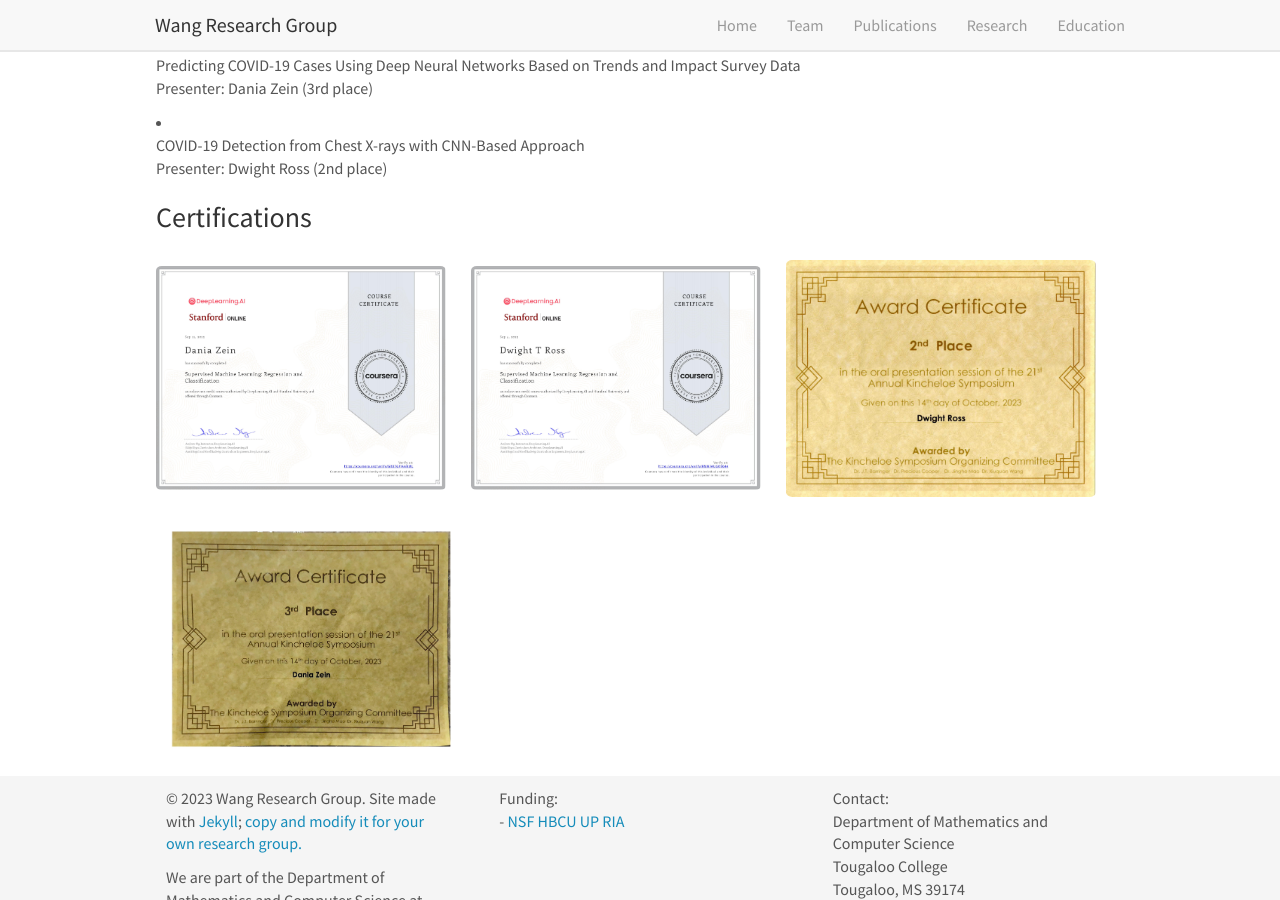
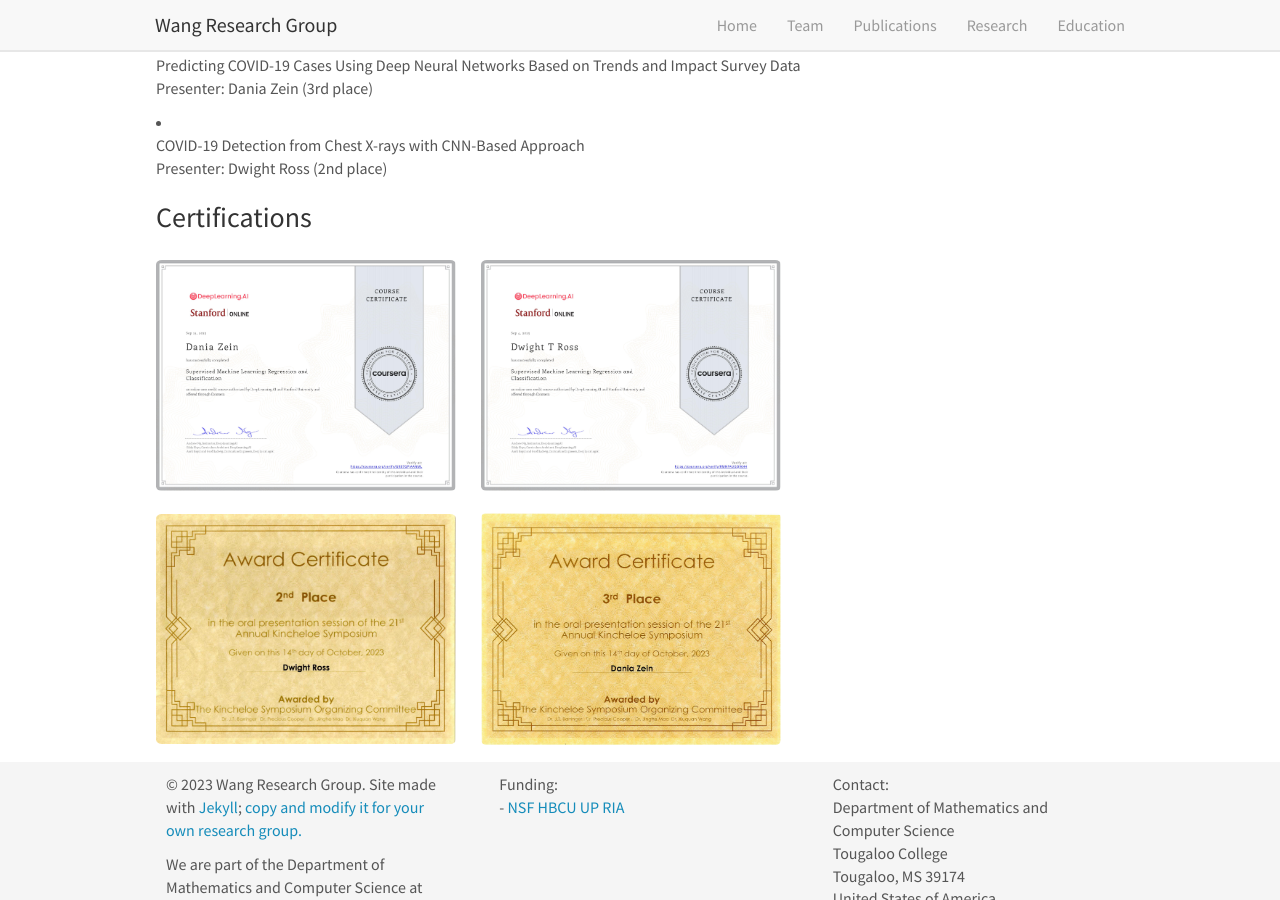
Before and after one commit to xiuquan0418/ResearchGroupWeb, a Jekyll site: the page built from _pages/education.md, in a window 1280 px wide and 900 px high, scrolled down 735 px. Built offline with Jekyll 4.4.1, drawn with Linux system fonts in a browser that asks for light colours; nearby versions of some CDN libraries.

Commit message:
update certificate

```diff
--- a/_pages/education.md
+++ b/_pages/education.md
@@ -65,8 +65,8 @@ Presenter: Dwight Ross (2nd place)
 
 ### Certifications
 <figure class="fourth">
-  <img src="{{ site.url }}{{ site.baseurl }}/images/Certificates/ML_Certificate_Dania_Zein.jpg" style="width: 290px">
-  <img src="{{ site.url }}{{ site.baseurl }}/images/Certificates/ML_Certificate_Dwight_Ross.jpg" style="width: 290px">
-  <img src="{{ site.url }}{{ site.baseurl }}/images/Certificates/Award_Certificate_Dwight_Ross.jpg" style="width: 310px">
-  <img src="{{ site.url }}{{ site.baseurl }}/images/Certificates/Award_Certificate_Dania_Zein.jpg" style="width: 310px">
+  <img src="{{ site.url }}{{ site.baseurl }}/images/Certificates/ML_Certificate_Dania_Zein.jpg" style="width: 300px">
+  <img src="{{ site.url }}{{ site.baseurl }}/images/Certificates/ML_Certificate_Dwight_Ross.jpg" style="width: 300px">
+  <img src="{{ site.url }}{{ site.baseurl }}/images/Certificates/Award_Certificate_Dwight_Ross.jpg" style="width: 300px">
+  <img src="{{ site.url }}{{ site.baseurl }}/images/Certificates/Award_Certificate_Dania_Zein.jpg" style="width: 300px">
 </figure>
```
Also changed, not shown: images/Certificates/Award_Certificate_Dania_Zein.jpg.
